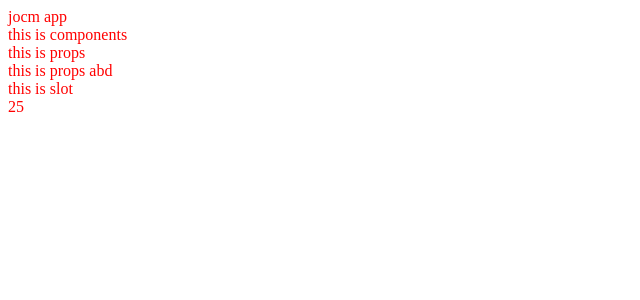
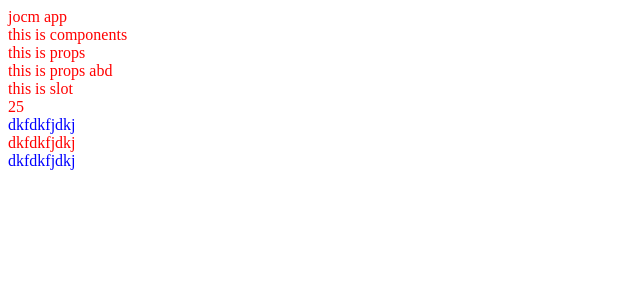
Before and after one commit to jocongmin/vuex-test, a Vue app: page /thing in a window 1280 px wide. Shown: the top 300 px of the page, without its empty margins (0-640 px from the left). Built offline with nearby package versions, Linux system fonts and the light colour scheme.

Commit message:
router class

```diff
--- a/package.json
+++ b/package.json
@@ -10,6 +10,7 @@
     "build": "node build/build.js"
   },
   "dependencies": {
+    "babel-polyfill": "^6.23.0",
     "vue": "^2.3.3",
     "vue-router": "^2.6.0"
   },
--- a/src/components/Test.vue
+++ b/src/components/Test.vue
@@ -1,10 +1,13 @@
 <template>
-    <div class="test" @click='greet()'>
+    <div :class="{ 'red': true, 'blue': false}" @click='greet()'>
         {{msg}}
         <Mytest abc='this is props' abd='this is props abd'>
             <div>this is slot</div>
         </Mytest>
-        <div>{{getTagList}}</div>
+        <div :class="{blue}">{{getTagList}}</div>
+        <div><span :class="{'blue':true}">dkfdkfjdkj</span></div>
+        <div><span :class="{'red':true}">dkfdkfjdkj</span></div>
+        <div><span :class="classA ? 'red' : 'blue' ">dkfdkfjdkj</span></div>
     </div>
 </template>
 <script>
@@ -13,30 +16,34 @@ export default {
         name: 'test',
         data() {
             return {
-            msg: 'jocm app'
+                msg: 'jocm app',
+                classA:false,
             }
         },
         components: {
             Mytest
         },
-    mounted: function () {
-        console.log(this.$route,'route===========')
+        mounted: function() {
+            console.log(this.$route, 'route===========')
         },
         methods: {
-        greet: function (event) {
+            greet: function(event) {
                 alert('hello test')
             }
         },
         computed: {
-        getTagList: function () {
-            return this.$store.state.tags.tagList;  //when the data change in vuex by other page , here it also will change
+            getTagList: function() {
+                return this.$store.state.tags.tagList; //when the data change in vuex by other page , here it also will change
             }
         }
     }
 </script>
 
 <style scoped>
-.test {
+    .red {
         color: red;
     }
+    .blue {
+        color: blue;
+    }
 </style>
--- a/src/router/index.js
+++ b/src/router/index.js
@@ -11,17 +11,23 @@ export default new Router({
     {
       path: '/',
       name: 'Test',
-      component: Test
+      component: (resolve)=>{
+        require(['@/components/Test'],resolve);
+      }
     },
     {
       path: '/hello',
       name: 'Hello',
-      component: Hello
+      component: (resolve)=>{
+        require(['@/components/Hello'],resolve);
+      }
     },
     {
       path: '/thing',
       name: 'Thing',
-      component: Thing
+      component: (resolve)=>{
+        require(['@/components/Thing'],resolve);
+      }
     }
   ]
 })
```
Also changed, not shown: 1 other file (tests, documents, lock files or other folders). Lines whose indentation alone changed are shown as unchanged.
